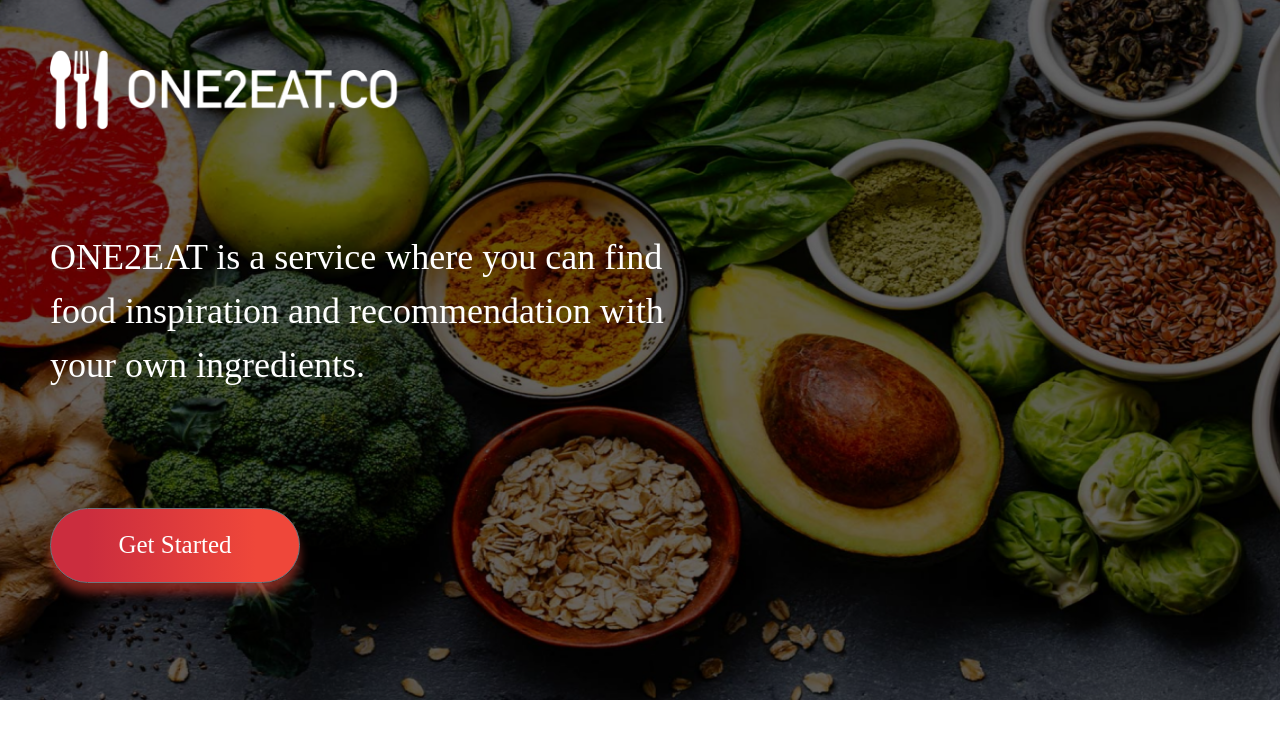
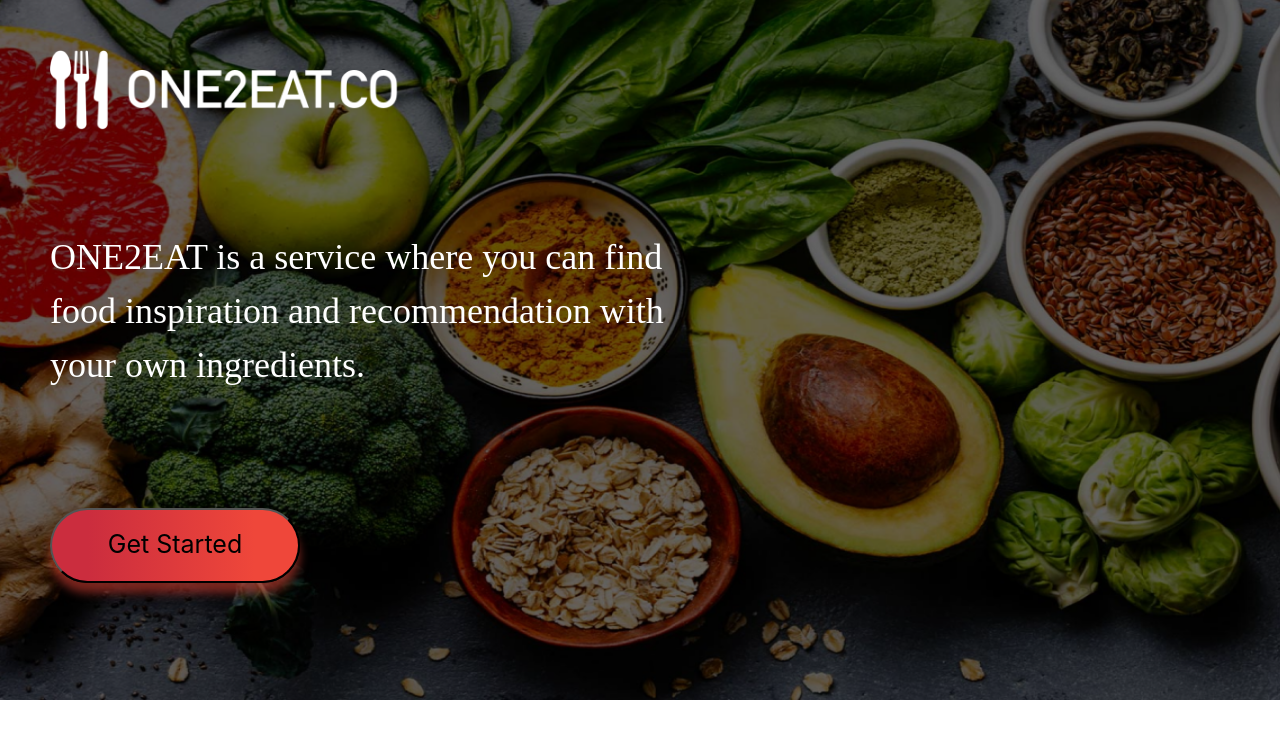
Before and after one commit to one2eat/frontend, a React (Create React App) app: page / in a window 1280 px wide. Shown: the top 738 px of the page. Built offline with nearby package versions, Linux system fonts and the light colour scheme.

Commit message:
styled button

```diff
--- a/src/components/jumbotron.js
+++ b/src/components/jumbotron.js
@@ -1,5 +1,4 @@
 import React from "react";
-import { Button } from "reactstrap";
 import styled from "@emotion/styled";
 import homeImage from "../assets/home-image.jpg";
 import logo from "../assets/one2eat-logo.png";
@@ -19,16 +18,15 @@ const HomeLogo = styled.img`
   padding-left: 50px;
 `;
 
-const HomeButton = {
-  fontFamily: "Nunito",
-  fontSize: "25px",
-  boxShadow: "0px 10px 10px rgba(239, 71, 58, 0.5)",
-  borderRadius: "50px",
-  width: "250px",
-  height: "75px",
-  marginLeft: "50px",
-  background: "linear-gradient(90deg, #cb2d3e 14.71%, #ef473a 82.48%)"
-};
+const HomeButton = styled.button`
+  font-size: 25px;
+  box-shadow: 0px 10px 10px rgba(239, 71, 58, 0.5);
+  border-radius: 50px;
+  width: 250px;
+  height: 75px;
+  margin-left: 50px;
+  background: linear-gradient(90deg, #cb2d3e 14.71%, #ef473a 82.48%);
+`
 
 const ImageContent = styled.div`
   position: absolute;
@@ -55,7 +53,7 @@ export const HomeJumbotron = () => {
           ONE2EAT is a service where you can find food inspiration and
           recommendation with your own ingredients.
         </ContentText>
-        <Button style={HomeButton}>Get Started</Button>
+        <HomeButton>Get Started</HomeButton>
       </ImageContent>
     </Container>
   );
```
